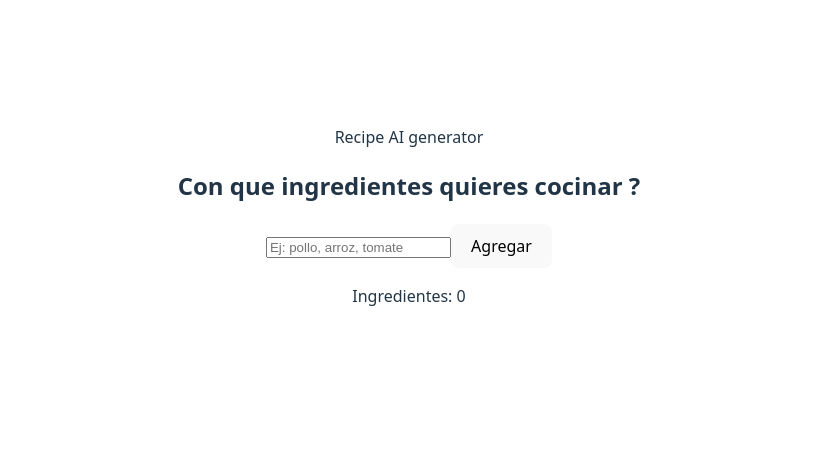
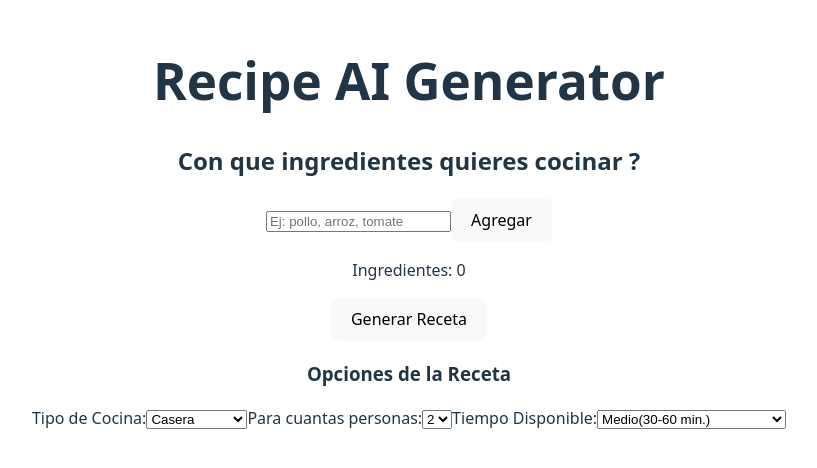
Before and after one commit to JuanPieroni/recipe-ai-generator, a React (Vite) app in the folder frontend/: page / in a window 1280 px wide. Shown: the part 176-644 px from the top of the page, without its empty margins (231-1048 px from the left). Built offline with nearby package versions, Linux system fonts and the light colour scheme; the HTML template or start-up script is replaced by a standard one.

Commit message:
feat: Add RecipeOptions w/ type of cuisine

```diff
--- a/frontend/src/App.jsx
+++ b/frontend/src/App.jsx
@@ -1,15 +1,28 @@
+import { useState } from "react"
 import "./App.css"
 import IngredientForm from "./components/IngredientForm"
-
+import RecipeDisplay from "./components/RecipeDisplay"
+import { mockRecipe } from "./mocks/recipeData"
+import RecipeOptions from "./components/RecipeOptions"
 
 function App() {
-
+    //guarda receta actual
+    const [recipe, setRecipe] = useState(null)
+    // se ejecuta cuando se genere la receta
+    const handleGenerateRecipe = (ingredients) => {
+        // logica para generar receta
+        console.log("Ingredientes recibidos:", ingredients)
+        setRecipe(mockRecipe)
+    }
 
     return (
         <>
-            <div>Recipe AI generator</div>
-
-            <IngredientForm />
+            <div>
+                <h1>Recipe AI Generator</h1>
+                <IngredientForm onGenerateRecipe={handleGenerateRecipe} />
+                <RecipeOptions />
+                <RecipeDisplay recipe={recipe} />
+            </div>
         </>
     )
 }
--- a/frontend/src/components/IngredientForm.jsx
+++ b/frontend/src/components/IngredientForm.jsx
@@ -1,15 +1,16 @@
 import { useState } from "react"
-const IngredientForm = () => {
-  const [ ingredients, setIngredients ] = useState([])
-  const [ currentInput, setCurrentInput ] = useState("")
-  // AGREGAR
+const IngredientForm = ({ onGenerateRecipe }) => {
+    const [ingredients, setIngredients] = useState([])
+    const [currentInput, setCurrentInput] = useState("")
+
+    // AGREGAR INGREDIENTE
     const handleAddIngedient = () => {
         if (currentInput.trim() !== "") {
-      setIngredients([ ...ingredients, currentInput ])
+            setIngredients([...ingredients, currentInput])
             setCurrentInput("")
         }
     }
-  //ELIMINAR
+    //ELIMINAR INGREDIENTE
 
     const handleRemoveIngredient = (indexToRemove) => {
         setIngredients(
@@ -17,6 +18,12 @@ const IngredientForm = () => {
         )
     }
 
+    //GENERAR RECETA
+    const handleGenerateRecipe = () => {
+        if (ingredients.length > 0) {
+            onGenerateRecipe(ingredients)
+        }
+    }
     return (
         <>
             <div>
@@ -45,6 +52,7 @@ const IngredientForm = () => {
                         </li>
                     ))}
                 </ul>
+                <button onClick={handleGenerateRecipe}> Generar Receta</button>
             </div>
         </>
     )
--- /dev/null
+++ b/frontend/src/components/RecipeDisplay.jsx
@@ -0,0 +1,34 @@
+
+
+const RecipeDisplay = ({ recipe }) => {
+
+  if (!recipe) {
+    return null
+  }
+  return (
+    <>
+      <div>
+        <h2>{recipe.title}</h2>
+
+        <p>⏱️ Tiempo: {recipe.time}</p>
+        <p>📊 Dificultad: {recipe.difficulty}</p>
+
+        <h3>Ingredientes:</h3>
+        <ul>
+          {recipe.ingredients.map((ingredient, index) => (
+            <li key={index}>{ingredient}</li>
+          ))}
+        </ul>
+
+        <h3>Pasos:</h3>
+        <ol>
+          {recipe.steps.map((step, index) => (
+            <li key={index}>{step}</li>
+          ))}
+        </ol>
+      </div>
+    </>
+  )
+}
+
+export default RecipeDisplay
--- /dev/null
+++ b/frontend/src/components/RecipeOptions.jsx
@@ -0,0 +1,68 @@
+import { useState } from "react"
+
+const RecipeOptions = () => {
+  const [ cuisine, setCuisine ] = useState("casera")
+  const [ servings, setServings ] = useState(2)
+  const [ time, setTime ] = useState("medio")
+
+  return (
+    <>
+      <div>
+        <h3>Opciones de la Receta</h3>
+        {/* tipo de cocina  */}
+        <label>
+          Tipo de Cocina:
+          <select
+            name="cuisine"
+            id="cuisine"
+            value={cuisine}
+            onChange={(e) => setCuisine(e.target.value)}
+          >
+            <option value="casera">Casera</option>
+            <option value="italiana">Italiana</option>
+            <option value="mexicana">Mexicana</option>
+            <option value="oriental">Oriental</option>
+            <option value="mediterranea">Mediterranea</option>
+            <option value="caribeña">Caribeña</option>
+            <option value="latina">Latina</option>
+          </select>
+        </label>
+
+        <label>
+          Para cuantas personas:
+          <select
+            name="servings"
+            id="servings"
+            value={servings}
+            onChange={(e) => setServings(Number(e.target.value))}
+          >
+            <option value={1}>1</option>
+            <option value={2}>2</option>
+            <option value={3}>3</option>
+            <option value={4}>4</option>
+            <option value={5}>5</option>
+            <option value={6}>6</option>
+          </select>
+        </label>
+
+        <label>
+          Tiempo Disponible:
+          <select
+            name="time"
+            id="time"
+            value={time}
+            onChange={(e) => setTime(e.target.value)}
+          >
+            <option value="express">Express (Menos de 15 min.)</option>
+            <option value="rapido" >Rapido(Menos de 30 min.)</option>
+            <option value="medio" >Medio(30-60 min.)</option>
+            <option value="lento" >Lento(Mas de 60 min.)</option>
+
+          </select>
+        </label>
+      </div>
+    </>
+  )
+}
+
+export default RecipeOptions
--- /dev/null
+++ b/frontend/src/mocks/recipeData.js
@@ -0,0 +1,42 @@
+// Mock data para probar componentes sin conectar la API
+// Este archivo se eliminará cuando integremos OpenAI
+
+export const mockRecipe = {
+    title: "Pollo al Horno con Papas",
+    time: "45 minutos",
+    difficulty: "Fácil",
+    ingredients: [
+        "500g de pollo",
+        "4 papas medianas",
+        "2 dientes de ajo",
+        "Aceite de oliva",
+        "Sal y pimienta"
+    ],
+    steps: [
+        "Precalentar el horno a 180°C",
+        "Cortar las papas en cubos",
+        "Sazonar el pollo con sal, pimienta y ajo picado",
+        "Colocar todo en una bandeja con aceite",
+        "Hornear por 40 minutos hasta dorar"
+    ]
+}
+
+
+export const mockRecipe2 = {
+    title: "Pasta con Tomate",
+    time: "20 minutos",
+    difficulty: "Muy Fácil",
+    ingredients: [
+        "200g de pasta",
+        "3 tomates",
+        "Albahaca fresca",
+        "Aceite de oliva"
+    ],
+    steps: [
+        "Hervir agua con sal",
+        "Cocinar la pasta según el paquete",
+        "Hacer salsa con tomates triturados",
+        "Mezclar pasta con salsa",
+        "Decorar con albahaca"
+    ]
+}
```
Lines whose indentation alone changed are shown as unchanged.
